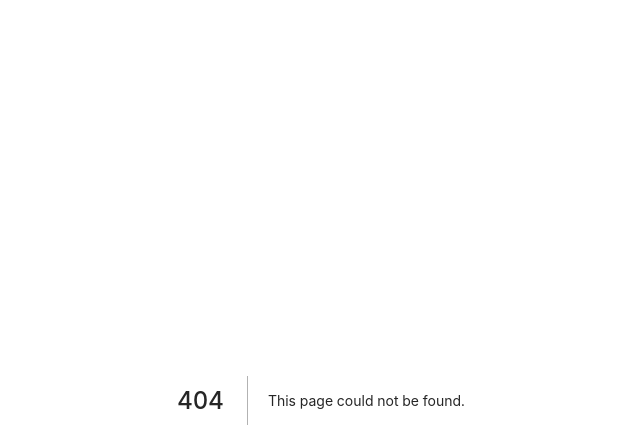
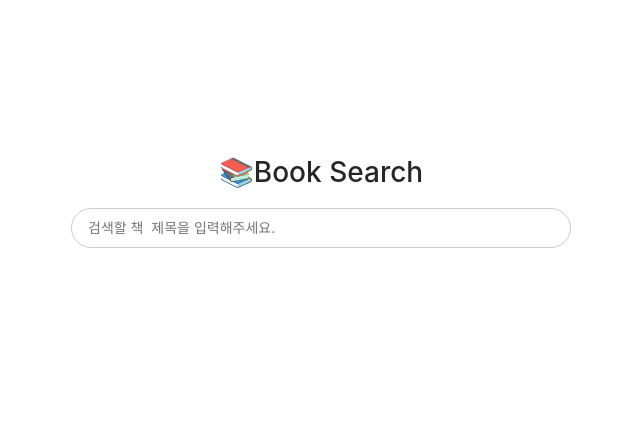
Before and after one commit to hyoni0817/NextJs-UI-Practice, a Next.js app: page /booksearch in a window 1280 px wide. Before the commit this address had no page. Shown: the top 448 px of the page, without its empty margins (319-959 px from the left). Built offline with nearby package versions, Linux system fonts and the light colour scheme.

Commit message:
Feat: 책 검색 페이지 구현

```diff
--- /dev/null
+++ b/src/pages/booksearch.tsx
@@ -0,0 +1,44 @@
+import React, { useState } from 'react';
+import styled from 'styled-components';
+import SearchInput from '../components/book/SearchInput';
+import SearchAutoCompleteList from '../components/book/SearchAutoCompleteList';
+
+const Container = styled.div`
+  width: 100%;
+  height: 100vh;
+  padding-top: 150px;
+`;
+
+const TitleH1 = styled.h1`
+  text-align: center;
+`;
+
+const SearchBox = styled.div`
+  width: 500px;
+  margin: 0 auto;
+  position: relative;
+  display: flex;
+  flex-direction: column;
+  justify-content: center;
+`;
+
+const BookSearch = () => {
+  const [value, setValue] = useState<string>('');
+
+  const handleChangeValue = (e) => {
+    setValue(e.target.value);
+    console.log(e.target.value);
+  };
+
+  return (
+    <Container>
+      <TitleH1>📚Book Search</TitleH1>
+      <SearchBox>
+        <SearchInput onChange={handleChangeValue} value={value} />
+        <SearchAutoCompleteList />
+      </SearchBox>
+    </Container>
+  );
+};
+
+export default BookSearch;
```
